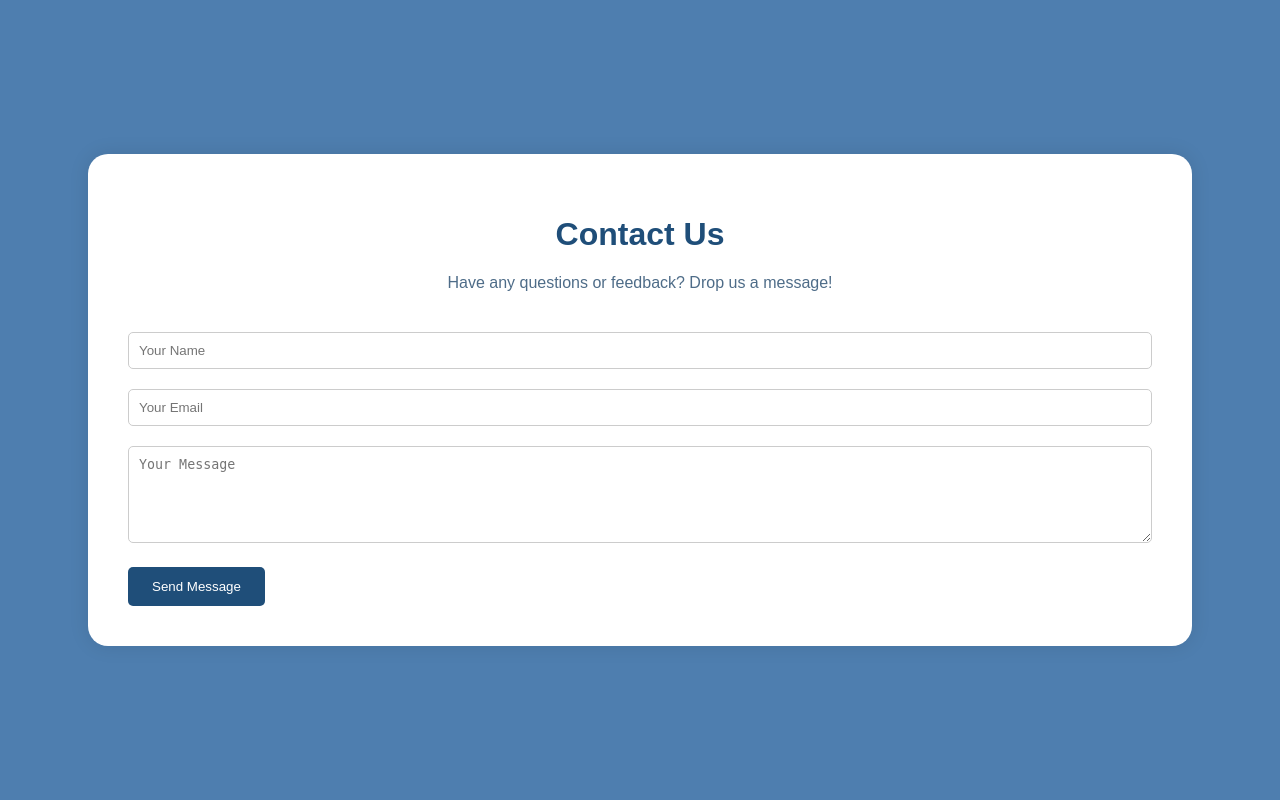
After one commit to himanshuraimau/django_learnings, a Django app: template django_learn/templates/contact.html in a window 1280 px wide. The commit adds this page. Run offline with Django 5.2, Linux system fonts and the light colour scheme; the template is opened without the code that fills it, so the values that code supplies are empty.

Commit message:
chore: Update Django settings and templates

```diff
--- a/django_learn/django_learn/settings.py
+++ b/django_learn/django_learn/settings.py
@@ -9,7 +9,7 @@ https://docs.djangoproject.com/en/5.0/topics/settings/
 For the full list of settings and their values, see
 https://docs.djangoproject.com/en/5.0/ref/settings/
 """
-
+import os
 from pathlib import Path
 
 # Build paths inside the project like this: BASE_DIR / 'subdir'.
@@ -116,6 +116,9 @@ USE_TZ = True
 # https://docs.djangoproject.com/en/5.0/howto/static-files/
 
 STATIC_URL = 'static/'
+STATICFILES_DIRS = [os.path.join(BASE_DIR, 'static')
+]
+
 
 # Default primary key field type
 # https://docs.djangoproject.com/en/5.0/ref/settings/#default-auto-field
--- a/django_learn/django_learn/views.py
+++ b/django_learn/django_learn/views.py
@@ -6,7 +6,6 @@ def home(request):
    return render(request, 'index.html')
 
 def about(request):
-    return HttpResponse("Hello,World! You are at chai aur Django about Page.")
-
+    return render(request, 'about.html')
 def contact(request):
-    return HttpResponse("Hello,World! You are at chai aur Django contact page.")
+    return render(request, 'contact.html')
--- /dev/null
+++ b/django_learn/static/contact.css
@@ -0,0 +1,51 @@
+body {
+    font-family: Arial, sans-serif;
+    margin: 0;
+    padding: 0;
+    background-color: #4e7eaf;
+    display: flex;
+    align-items: center;
+    justify-content: center;
+    height: 100vh;
+}
+.container {
+    width: 80%;
+    margin: 0 auto;
+    padding: 40px;
+    text-align: center;
+    background-color: #ffffff;
+    border-radius: 20px;
+    box-shadow: 0 0 20px rgba(0, 0, 0, 0.1);
+}
+h1 {
+    color: #1f4e79;
+}
+p {
+    color: #4e6c88;
+}
+.form-container {
+    margin-top: 40px;
+    text-align: left;
+}
+.form-container input[type="text"],
+.form-container input[type="email"],
+.form-container textarea {
+    width: 100%;
+    padding: 10px;
+    margin-bottom: 20px;
+    border: 1px solid #ccc;
+    border-radius: 5px;
+    box-sizing: border-box;
+}
+.form-container input[type="submit"] {
+    background-color: #1f4e79;
+    color: #ffffff;
+    border: none;
+    border-radius: 5px;
+    padding: 12px 24px;
+    cursor: pointer;
+    transition: background-color 0.3s;
+}
+.form-container input[type="submit"]:hover {
+    background-color: #153453;
+}
--- /dev/null
+++ b/django_learn/templates/contact.html
@@ -0,0 +1,26 @@
+{%load static%}
+<!DOCTYPE html>
+<html lang="en">
+<head>
+    <meta charset="UTF-8">
+    <meta name="viewport" content="width=device-width, initial-scale=1.0">
+    <title>Contact Us - My Django Project</title>
+    <link rel="stylesheet" href="{% static "contact.css" %}">
+
+</head>
+<body>
+    <div class="container">
+        <h1>Contact Us</h1>
+        <p>Have any questions or feedback? Drop us a message!</p>
+        <div class="form-container">
+            <form action="" method="post">
+                {% csrf_token %}
+                <input type="text" name="name" placeholder="Your Name" required><br>
+                <input type="email" name="email" placeholder="Your Email" required><br>
+                <textarea name="message" rows="5" placeholder="Your Message" required></textarea><br>
+                <input type="submit" value="Send Message">
+            </form>
+        </div>
+    </div>
+</body>
+</html>
```
Also changed, not shown: django_learn/static/about.css (added, +29 -0 lines), django_learn/static/style.css (added, +24 -0 lines), django_learn/templates/about.html (added, +22 -0 lines), django_learn/templates/index.html (+10 -2 lines).
